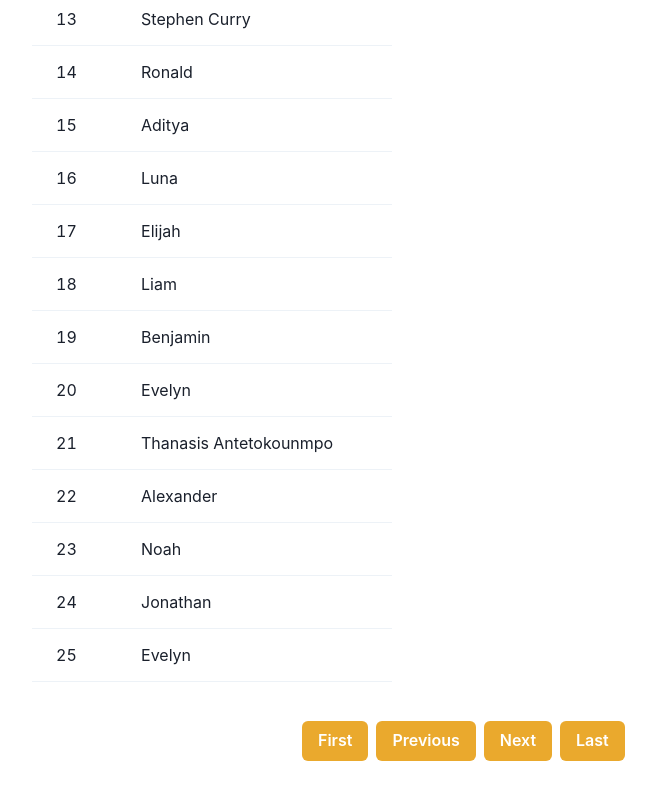
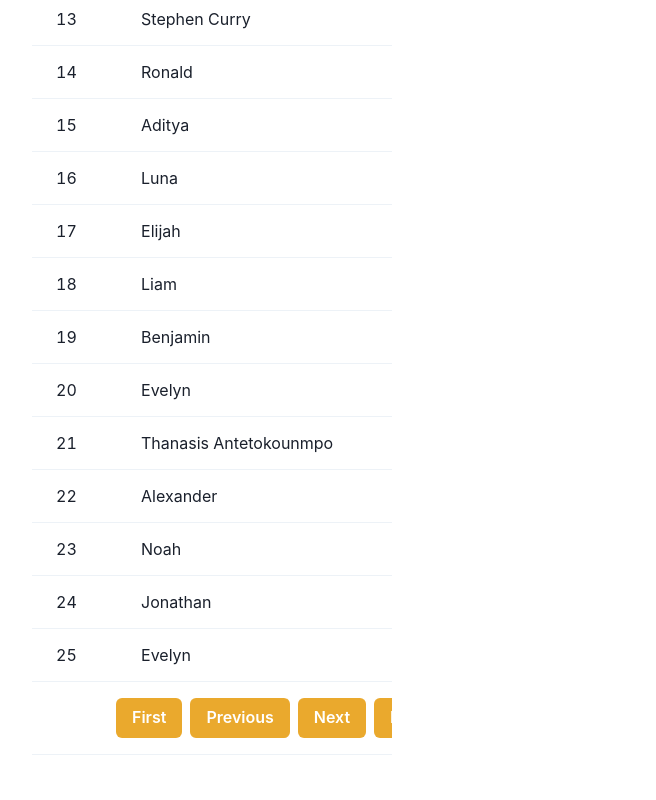
Before and after one commit to statpad-basketball/statpad-basketball.github.io, a React (Create React App) app: page /rankings in a window 1280 px wide. Shown: the part 1404-2204 px from the top of the page, without its empty margins (353-1009 px from the left). Built offline with nearby package versions, Linux system fonts and the light colour scheme.

Commit message:
Fixed buttons to follow table size

```diff
--- a/src/components/Projects/Rankings.js
+++ b/src/components/Projects/Rankings.js
@@ -1,6 +1,6 @@
 import React from 'react'
 import {Link} from 'react-router-dom'
-import {Button, Center, Flex, HStack, Heading, Image, Table, TableContainer, Tbody, Td, Text, Th, Thead, Tr} from '@chakra-ui/react'
+import {Button, Center, Flex, HStack, Heading, Image, Table, TableContainer, Tbody, Td, Text, Th, Thead, Tr, Stack} from '@chakra-ui/react'
 import { useEffect, useState } from 'react';
 import { parse } from 'papaparse'; // for parsing CSV data
 
@@ -91,6 +91,7 @@ const Rankings = () => {
 
             <img className={styles.lebronPanel} alt="" src="lebron-rankings-panel.svg"/>
             <img className={styles.russellPanel} alt="" src="bill-russell-rankings-panel.svg"/>
+
             <Center>
                 <TableContainer className={styles.rankingsTable}>
                 <Table variant="simple">
@@ -113,18 +114,31 @@ const Rankings = () => {
                         </Tr>
                     ))}
                     </Tbody>
+                    <Tbody>
+                    {sortedData.length > playersPerPage && (
+                    <Tr>
+                        <Td colSpan={3}>
+                        <HStack marginLeft="60px" width="90%">
+                            <Button colorScheme="custom" bg="rgba(232, 158, 16, 0.88)" onClick={goToFirstPage}>
+                            First
+                            </Button>
+                            <Button colorScheme="custom" bg="rgba(232, 158, 16, 0.88)" onClick={goToPreviousPage}>
+                            Previous
+                            </Button>
+                            <Button colorScheme="custom" bg="rgba(232, 158, 16, 0.88)" onClick={goToNextPage}>
+                            Next
+                            </Button>
+                            <Button colorScheme="custom" bg="rgba(232, 158, 16, 0.88)" onClick={goToLastPage}>
+                            Last
+                            </Button>
+                        </HStack>
+                        </Td>
+                    </Tr>
+                    )}
+                </Tbody>
                 </Table>
                 </TableContainer>
         </Center>
-
-        {sortedData.length > playersPerPage && (
-                <HStack className={styles.showMoreHStack}>
-                    <Button colorScheme="custom" bg="rgba(232, 158, 16, 0.88)" onClick={goToFirstPage}>First</Button>
-                    <Button colorScheme="custom" bg="rgba(232, 158, 16, 0.88)" onClick={goToPreviousPage}>Previous</Button>
-                    <Button colorScheme="custom" bg="rgba(232, 158, 16, 0.88)" onClick={goToNextPage}>Next</Button>
-                    <Button colorScheme="custom" bg="rgba(232, 158, 16, 0.88)" onClick={goToLastPage}>Last</Button>
-                </HStack>
-                )}
     </Flex>
 
   )
--- a/src/components/Projects/Rankings.module.css
+++ b/src/components/Projects/Rankings.module.css
@@ -124,6 +124,6 @@
     top: 2120px;
     width: 350px;
     height: 50px;
-    left: 655px;
+    left: 185px;
     border-radius: 16px;
 }
```
